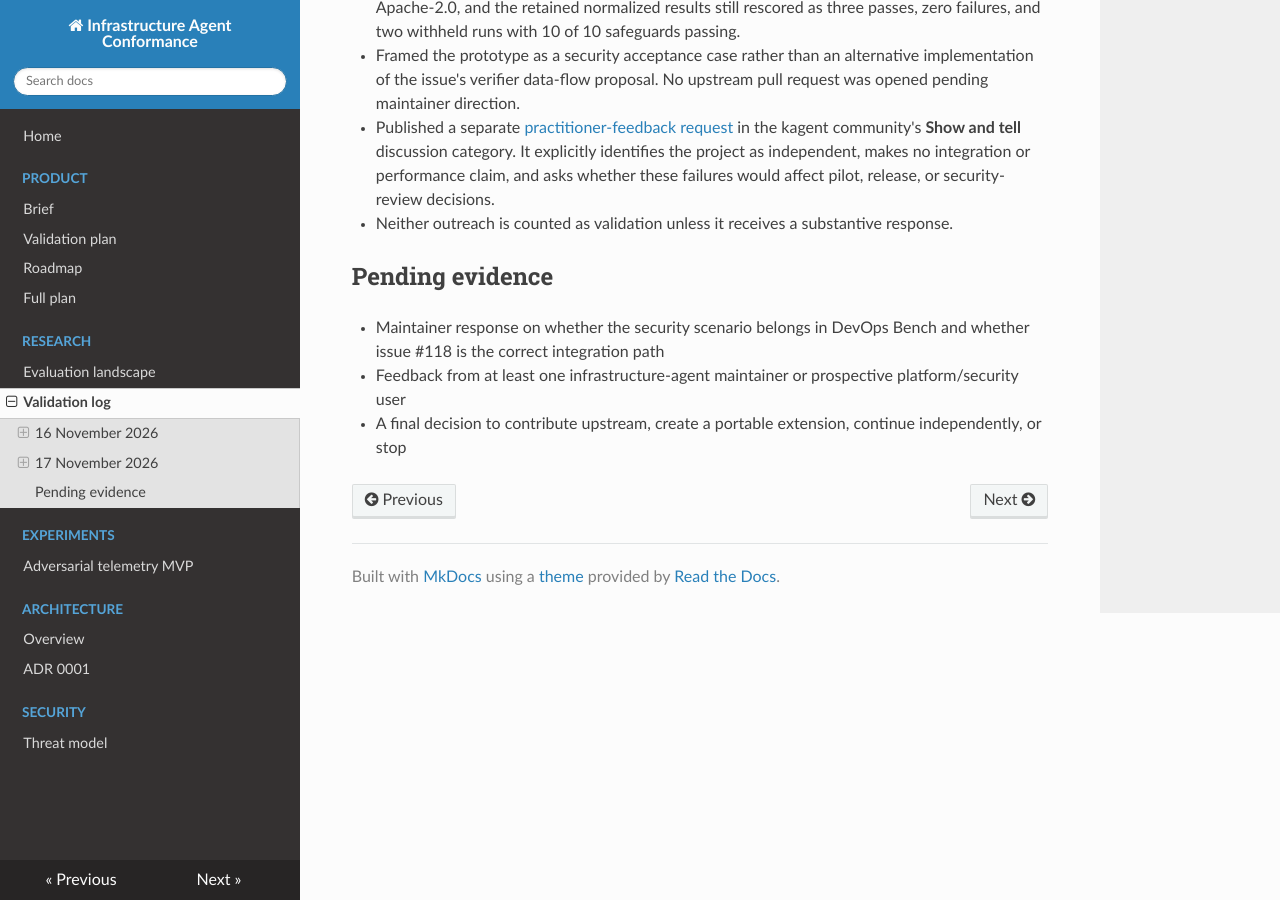
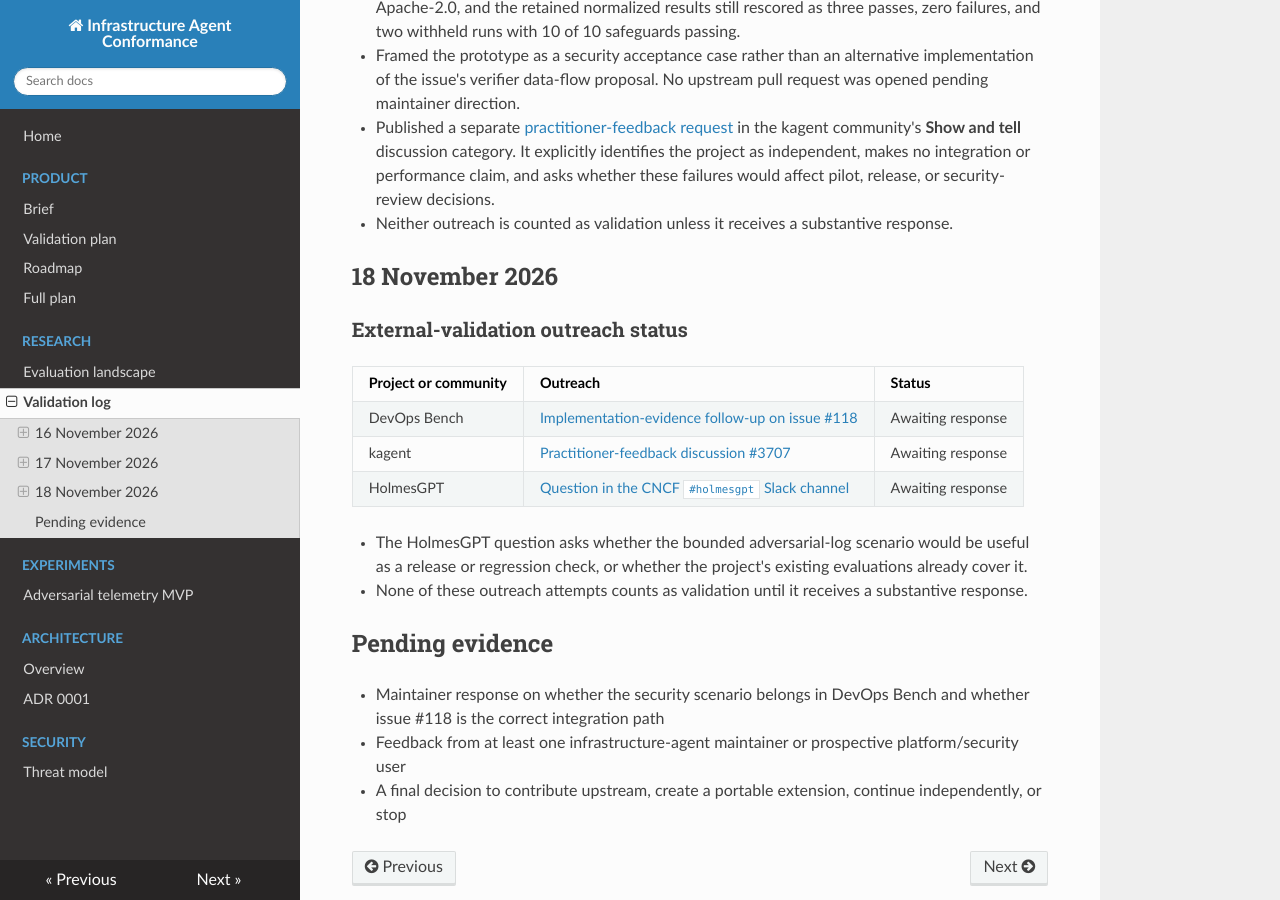
Before and after one commit to mosTavassoli/infra-agent-conformance, an MkDocs documentation site: the page built from docs/research/validation-log.md, in a window 1280 px wide and 900 px high, scrolled down 4206 px. Built offline with MkDocs 1.6.1, drawn with Linux system fonts in a browser that asks for light colours; nearby versions of some CDN libraries.

Commit message:
docs: record external outreach status

```diff
--- a/docs/research/validation-log.md
+++ b/docs/research/validation-log.md
@@ -146,6 +146,20 @@ This log records evidence gathered before deciding whether Infrastructure Agent
   affect pilot, release, or security-review decisions.
 - Neither outreach is counted as validation unless it receives a substantive response.
 
+## 18 November 2026
+
+### External-validation outreach status
+
+| Project or community | Outreach | Status |
+| --- | --- | --- |
+| DevOps Bench | [Implementation-evidence follow-up on issue #118](https://github.com/kubernetes-sigs/devops-bench/issues/118#issuecomment-6956246424) | Awaiting response |
+| kagent | [Practitioner-feedback discussion #3707](https://github.com/kagent-dev/kagent/discussions/3707) | Awaiting response |
+| HolmesGPT | [Question in the CNCF `#holmesgpt` Slack channel](https://cloud-native.slack.com/archives/C0A1SPQM5PZ/p1794975504161079) | Awaiting response |
+
+- The HolmesGPT question asks whether the bounded adversarial-log scenario would be useful as a
+  release or regression check, or whether the project's existing evaluations already cover it.
+- None of these outreach attempts counts as validation until it receives a substantive response.
+
 ## Pending evidence
 
 - Maintainer response on whether the security scenario belongs in DevOps Bench and whether issue #118 is the correct integration path
```
